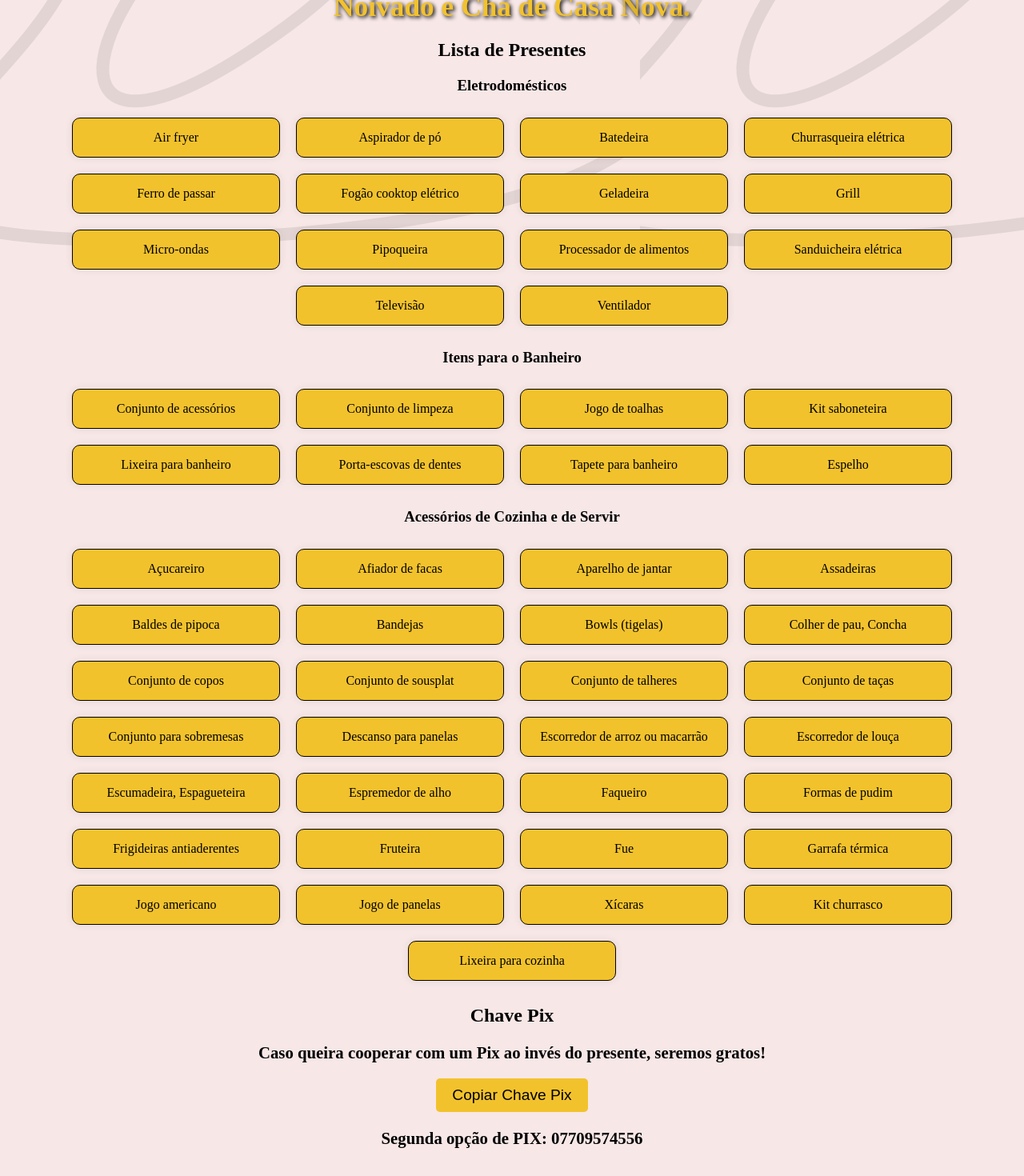
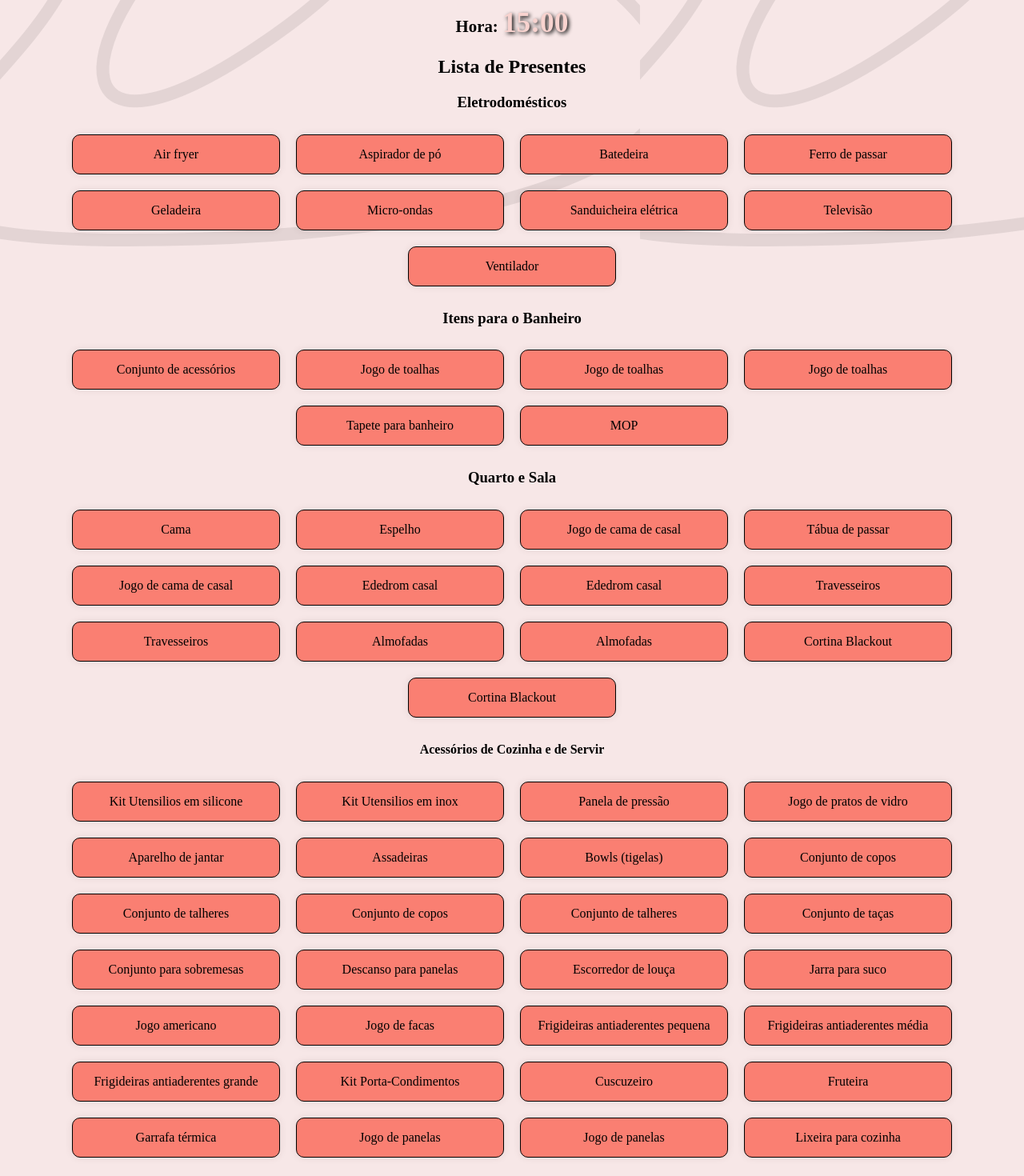
Before and after one commit to NetoNobre/noivadomaijr, a React (Create React App) app in the folder noivadomaijr/: page / in a window 1280 px wide. Shown: the part 260-1730 px from the top of the page at 80% size. Built offline with nearby package versions, Linux system fonts and the light colour scheme.

Commit message:
Finalized

```diff
--- a/noivadomaijr/src/App.js
+++ b/noivadomaijr/src/App.js
@@ -3,7 +3,7 @@ import React from 'react';
 const CatalogoPresentes = () => {
 
   // Sua chave Pix
-  const chavePix = '07709574556'; // Substitua pela sua chave Pix
+  const chavePix = '71985025562'; // Substitua pela sua chave Pix
   // Função para copiar a chave Pix para a área de transferência
   const copyToClipboard = () => {
     navigator.clipboard.writeText(chavePix)
@@ -32,13 +32,13 @@ const CatalogoPresentes = () => {
 
           h1 {
             font-size: 5.5em;
-            color: #f2c22d;
+            color: #fa7f72;
             margin: 0;
           }
 
           .golden-details {
             font-size: 1.7em;
-            color: #f2c22d;
+            color: #f8d3cf;
             text-shadow: 2px 2px 5px rgb(0, 0, 0);
           }
 
@@ -51,7 +51,7 @@ const CatalogoPresentes = () => {
           }
 
           .gift-item {
-            background-color: #f2c22d;
+            background-color: #fa7f72;
             border: 1px solid #000000;
             border-radius: 10px;
             margin: 10px;
@@ -130,33 +130,43 @@ const CatalogoPresentes = () => {
       </style>
 
       <h1>Junior e Maiane</h1>
+      <p> <span className="golden-details"> Noivado e Chá de Casa Nova</span></p>
       <p>Local: <span className="golden-details">Rua Vicente Celestino, Condominio Vila Imperial</span></p>
-      <p>Hora: <span className="golden-details">15:00 <br /> Noivado e Chá de Casa Nova.</span></p>
+      <p>Hora: <span className="golden-details">15:00 </span></p>
 
       <h2>Lista de Presentes</h2>
 
       <h3>Eletrodomésticos</h3>
       <div className="gift-list">
-        {['Air fryer', 'Aspirador de pó', 'Batedeira', 'Churrasqueira elétrica', 'Ferro de passar', 'Fogão cooktop elétrico', 'Geladeira', 'Grill', 'Micro-ondas', 'Pipoqueira', 'Processador de alimentos', 'Sanduicheira elétrica', 'Televisão', 'Ventilador'].map((item, index) => (
+        {['Air fryer', 'Aspirador de pó', 'Batedeira', 'Ferro de passar', 'Geladeira', 'Micro-ondas', 'Sanduicheira elétrica', 'Televisão', 'Ventilador'].map((item, index) => (
           <div key={index} className="gift-item">{item}</div>
         ))}
       </div>
 
       <h3>Itens para o Banheiro</h3>
       <div className="gift-list">
-        {['Conjunto de acessórios', 'Conjunto de limpeza', 'Jogo de toalhas', 'Kit saboneteira', 'Lixeira para banheiro', 'Porta-escovas de dentes', 'Tapete para banheiro', 'Espelho'].map((item, index) => (
+        {['Conjunto de acessórios', 'Jogo de toalhas', 'Jogo de toalhas', 'Jogo de toalhas', 'Tapete para banheiro', 'MOP'].map((item, index) => (
           <div key={index} className="gift-item">{item}</div>
         ))}
       </div>
 
-      <h3>Acessórios de Cozinha e de Servir</h3>
+      <h3>Quarto e Sala</h3>
       <div className="gift-list">
         {[
-          'Açucareiro', 'Afiador de facas', 'Aparelho de jantar', 'Assadeiras', 'Baldes de pipoca', 'Bandejas', 'Bowls (tigelas)',
-          'Colher de pau, Concha', 'Conjunto de copos', 'Conjunto de sousplat', 'Conjunto de talheres', 'Conjunto de taças',
-          'Conjunto para sobremesas', 'Descanso para panelas', 'Escorredor de arroz ou macarrão', 'Escorredor de louça',
-          'Escumadeira, Espagueteira', 'Espremedor de alho', 'Faqueiro', 'Formas de pudim', 'Frigideiras antiaderentes',
-          'Fruteira', 'Fue', 'Garrafa térmica', 'Jogo americano', 'Jogo de panelas', 'Xícaras', 'Kit churrasco', 'Lixeira para cozinha'
+          'Cama', 'Espelho', 'Jogo de cama de casal', 'Tábua de passar', 'Jogo de cama de casal', 'Ededrom casal', 'Ededrom casal', 'Travesseiros', 'Travesseiros', 'Almofadas', 'Almofadas', 'Cortina Blackout', 'Cortina Blackout'
+        ].map((item, index) => (
+          <div key={index} className="gift-item">{item}</div>
+        ))}
+      </div>
+
+      <h4>Acessórios de Cozinha e de Servir</h4>
+      <div className="gift-list">
+        {[
+          'Kit Utensilios em silicone', 'Kit Utensilios em inox', 'Panela de pressão', 'Jogo de pratos de vidro', 'Aparelho de jantar', 'Assadeiras', 'Bowls (tigelas)',
+          'Conjunto de copos', 'Conjunto de talheres', 'Conjunto de copos', 'Conjunto de talheres', 'Conjunto de taças',
+          'Conjunto para sobremesas', 'Descanso para panelas', 'Escorredor de louça', 'Jarra para suco', 'Jogo americano',
+          'Jogo de facas', 'Frigideiras antiaderentes pequena', 'Frigideiras antiaderentes média', 'Frigideiras antiaderentes grande', 'Kit Porta-Condimentos', 'Cuscuzeiro',
+          'Fruteira', 'Garrafa térmica', 'Jogo de panelas', 'Jogo de panelas', 'Lixeira para cozinha'
         ].map((item, index) => (
           <div key={index} className="gift-item">{item}</div>
         ))}
```
Also changed, not shown: noivadomaijr/public/index.html (+0 -12 lines).
